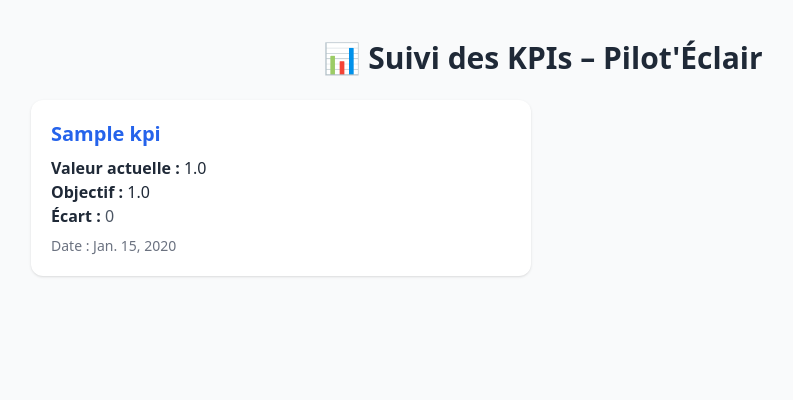
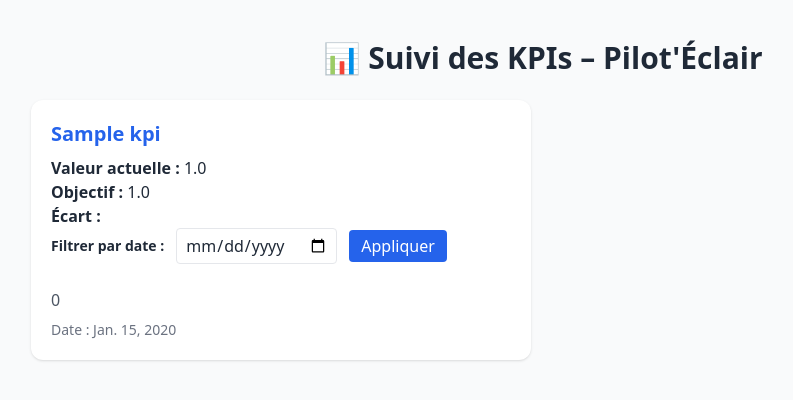
Before and after one commit to EliandyDumortier/pilotage_eclair, a Django app: template pilot/templates/pilot/dashboard.html in a window 1280 px wide. Shown: the top 400 px of the page, without its empty margins (97-890 px from the left). Run offline with Django 5.2, Linux system fonts and the light colour scheme; tables that the repository leaves empty hold one stand-in row (values such as "Sample post"); the template is opened without the code that fills it: values that come from a table or form of the project are taken from there, most other values are stand-ins (such as "Sample title", 1, 10 or a date in 2020); parts of the project's set-up code (start-up, migrations or seed data) failed here and were passed over; some libraries are stand-ins or nearby versions.

Commit message:
Ajout du filtre par date sur le dashboard KPI

```diff
--- a/pilot/models.py
+++ b/pilot/models.py
@@ -14,16 +14,24 @@ class User(AbstractUser):
 
 
 class KPI(models.Model):
+    CATEGORIES = [
+        ('financier', 'Financier'),
+        ('operationnel', 'Opérationnel'),
+        ('autre', 'Autre'),
+    ]
+
     nom = models.CharField(max_length=100)
     valeur_actuelle = models.FloatField()
     objectif = models.FloatField()
     date = models.DateField(auto_now_add=True)
+    categorie = models.CharField(max_length=50, choices=CATEGORIES, default='autre')
 
     def ecart(self):
         return self.valeur_actuelle - self.objectif
 
     def __str__(self):
         return f"{self.nom} - {self.date}"
+
 
 
 class Commentaire(models.Model):
--- a/pilot/templates/pilot/dashboard.html
+++ b/pilot/templates/pilot/dashboard.html
@@ -17,6 +17,18 @@
                     <p><strong>Valeur actuelle :</strong> {{ kpi.valeur_actuelle }}</p>
                     <p><strong>Objectif :</strong> {{ kpi.objectif }}</p>
                     <p><strong>Écart :</strong>
+                        <form method="get" class="mb-6 flex items-center gap-3">
+                            <label for="date" class="text-sm font-semibold">Filtrer par date :</label>
+                            <input type="date" id="date" name="date" value="{{ date_selected }}"
+                                   class="border rounded px-2 py-1">
+                            <button type="submit" class="bg-blue-600 text-white px-3 py-1 rounded hover:bg-blue-700">
+                                Appliquer
+                            </button>
+                            {% if filter_applied %}
+                                <a href="{% url 'dashboard' %}" class="text-sm text-red-600 underline ml-3">Réinitialiser</a>
+                            {% endif %}
+                        </form>
+
                         {% if kpi.ecart > 0 %}
                             <span class="text-green-600 font-bold">+{{ kpi.ecart }}</span>
                         {% elif kpi.ecart < 0 %}
--- a/pilot/urls.py
+++ b/pilot/urls.py
@@ -1,5 +1,5 @@
 from django.urls import path
-from .views import DashboardView
+from .views import DashboardView, KPIDetailView
 
 urlpatterns = [
     path('', DashboardView.as_view(), name='dashboard'),
```
Also changed, not shown: pilot/migrations/0002_kpi_categorie.py (added).
